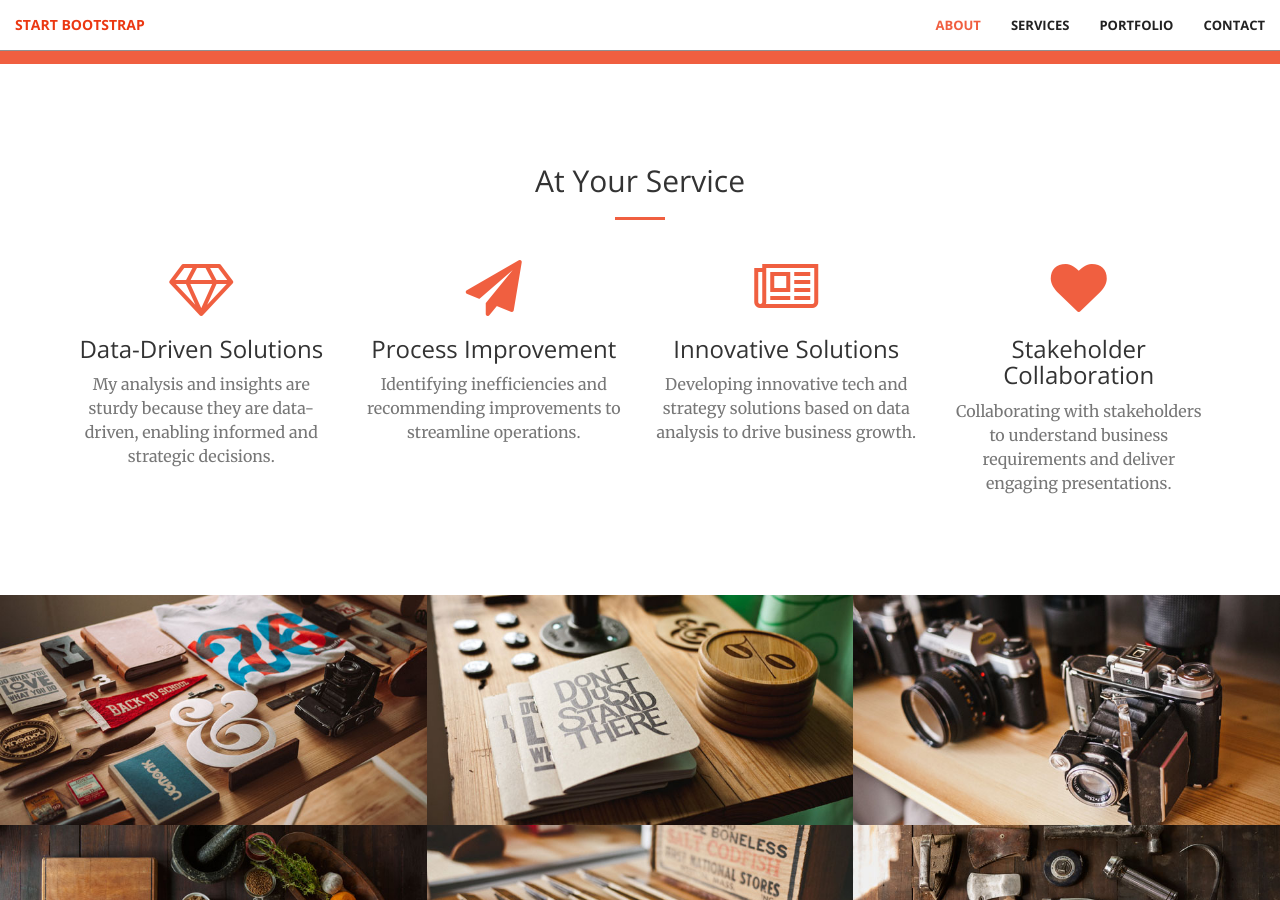
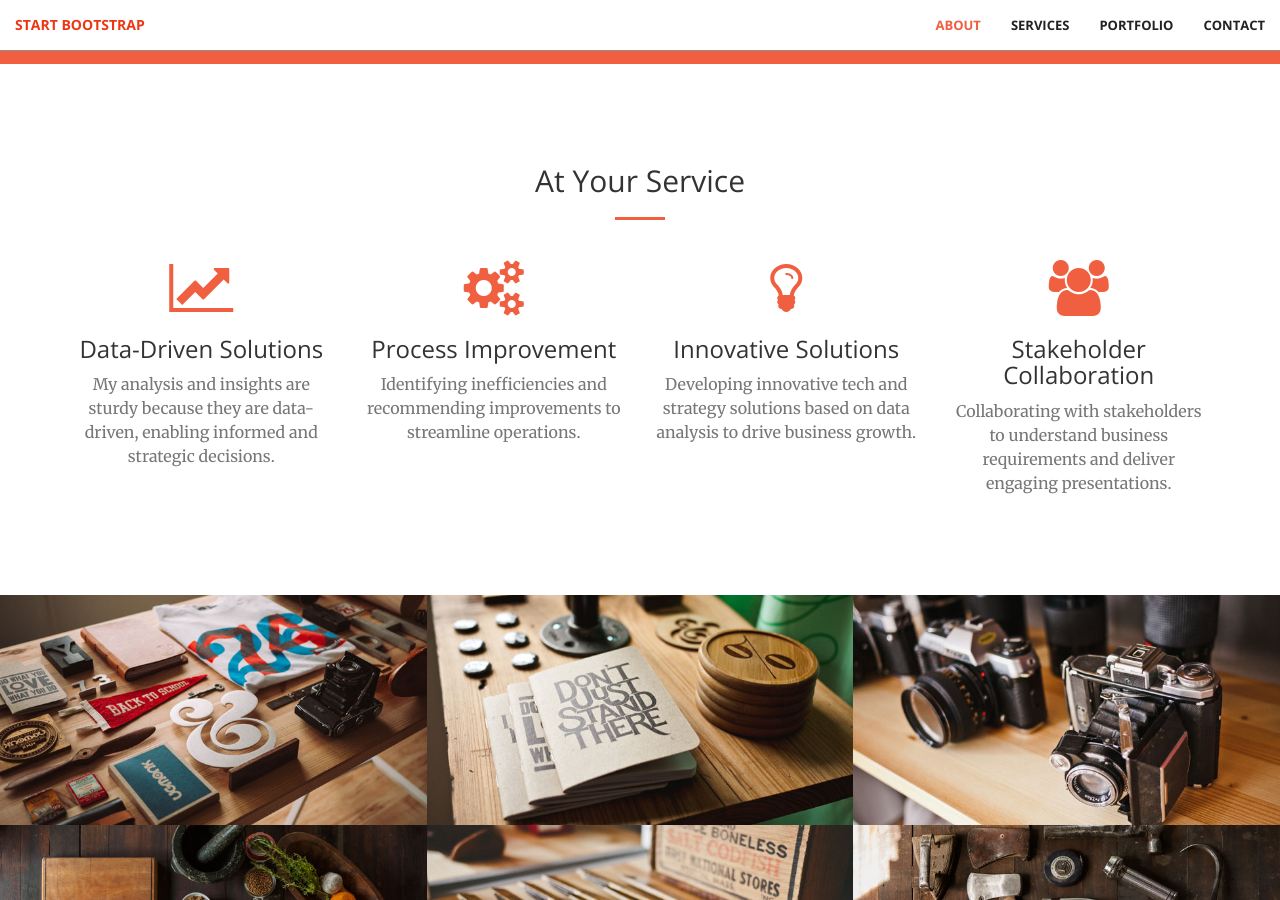
Before and after one commit to ashz1/ashz1.github.io, a Jekyll site: the page built from index.html, in a window 1280 px wide and 900 px high, scrolled down 1298 px. Built offline with Jekyll 4.4.1, drawn with Linux system fonts in a browser that asks for light colours.

Commit message:
Update services.html

```diff
--- a/_includes/services.html
+++ b/_includes/services.html
@@ -11,28 +11,28 @@
         <div class="row">
             <div class="col-lg-3 col-md-6 text-center">
                 <div class="service-box">
-                    <i class="fa fa-4x fa-diamond wow bounceIn text-primary"></i>
+                    <i class="fa fa-4x fa-line-chart wow bounceIn text-primary"></i>
                     <h3>Data-Driven Solutions</h3>
                     <p class="text-muted">My analysis and insights are sturdy because they are data-driven, enabling informed and strategic decisions.</p>
                 </div>
             </div>
             <div class="col-lg-3 col-md-6 text-center">
                 <div class="service-box">
-                    <i class="fa fa-4x fa-paper-plane wow bounceIn text-primary" data-wow-delay=".1s"></i>
+                    <i class="fa fa-4x fa-cogs wow bounceIn text-primary" data-wow-delay=".1s"></i>
                     <h3>Process Improvement</h3>
                     <p class="text-muted">Identifying inefficiencies and recommending improvements to streamline operations.</p>
                 </div>
             </div>
             <div class="col-lg-3 col-md-6 text-center">
                 <div class="service-box">
-                    <i class="fa fa-4x fa-newspaper-o wow bounceIn text-primary" data-wow-delay=".2s"></i>
+                    <i class="fa fa-4x fa-lightbulb-o wow bounceIn text-primary" data-wow-delay=".2s"></i>
                     <h3>Innovative Solutions</h3>
                     <p class="text-muted">Developing innovative tech and strategy solutions based on data analysis to drive business growth.</p>
                 </div>
             </div>
             <div class="col-lg-3 col-md-6 text-center">
                 <div class="service-box">
-                    <i class="fa fa-4x fa-heart wow bounceIn text-primary" data-wow-delay=".3s"></i>
+                    <i class="fa fa-4x fa-users wow bounceIn text-primary" data-wow-delay=".3s"></i>
                     <h3>Stakeholder Collaboration</h3>
                     <p class="text-muted">Collaborating with stakeholders to understand business requirements and deliver engaging presentations.</p>
                 </div>
```
